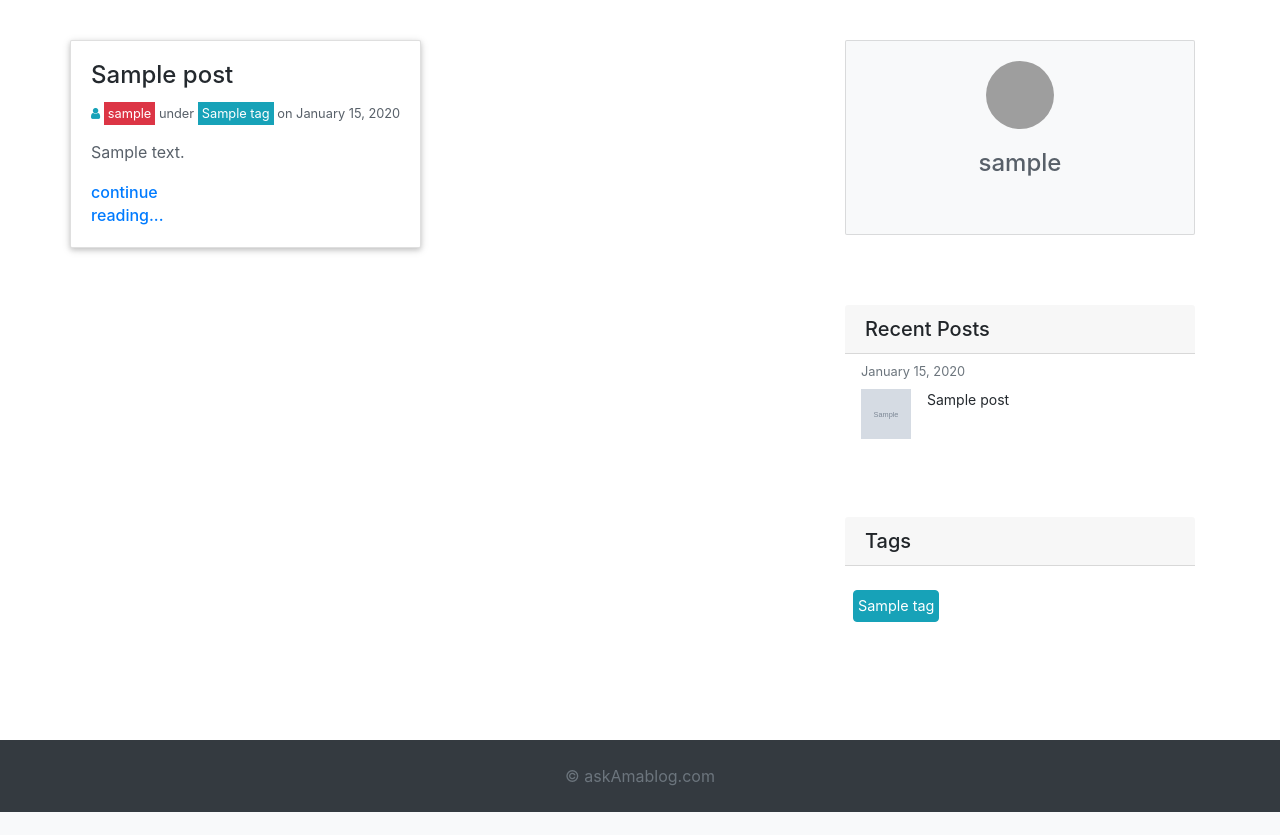
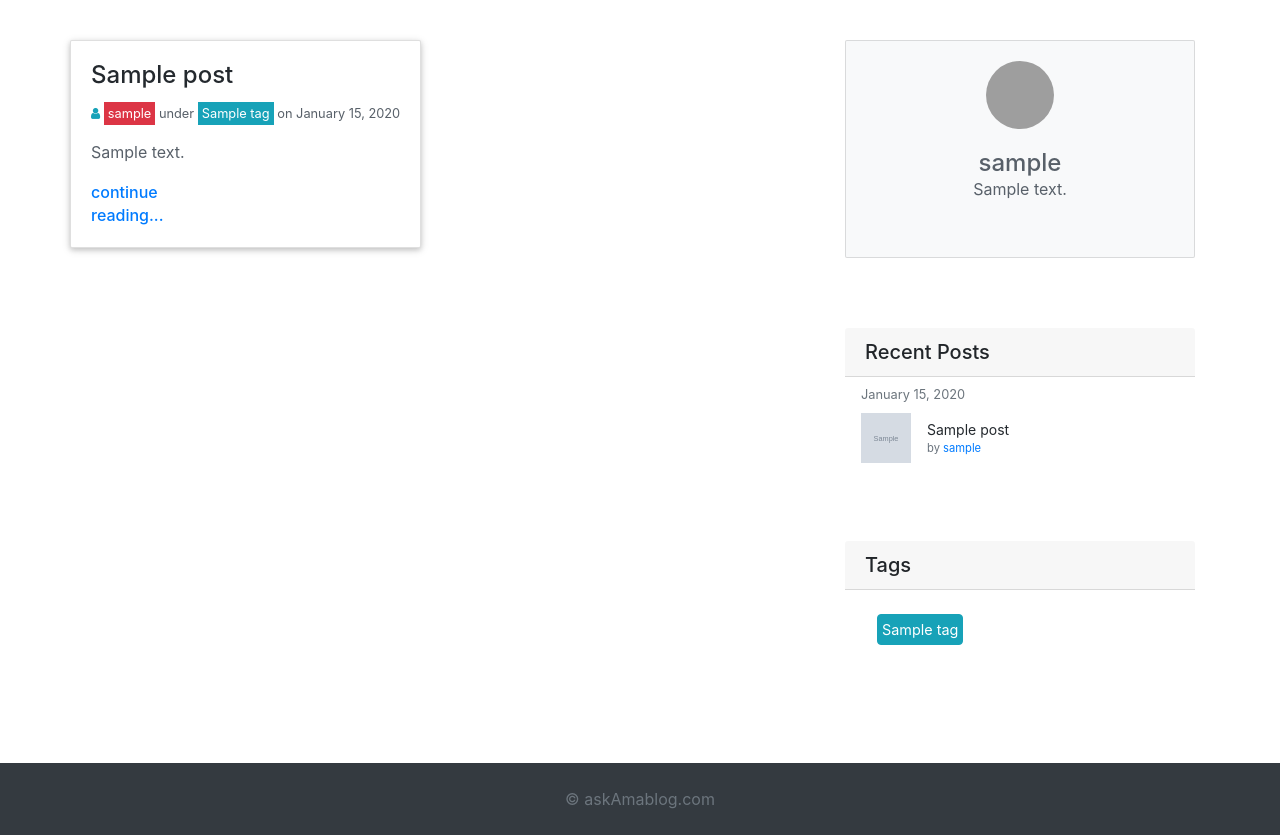
Before and after one commit to Billbern/my-personal-blog, a Flask app: a page that uses personalblog/templates/sidebar.html in a window 1280 px wide. Shown: the part 556-1391 px from the top of the page. Before the commit the page ends 1368 px from the top, so only its background shows below. Run offline with Flask 2, Linux system fonts and the light colour scheme; tables that the repository leaves empty hold one stand-in row (values such as "Sample post"); grey boxes marked "Sample" are stand-in pictures; grey boxes are pictures that could not be loaded.

Commit message:
added author name to recent posts

```diff
--- a/personalblog/templates/sidebar.html
+++ b/personalblog/templates/sidebar.html
@@ -8,7 +8,9 @@
                 <img src="{{ post.author.pic }}" alt="post image" class="img-author">
                 <div class="card-body">
                     <h4 class="card-title my-0">{{ post.author.username }}</h4>
-                    <p></p>
+                    {% if post.author.about_user %}
+                        <p>{{ post.author.about_user }}</p>
+                    {% endif %}
                 </div>
             </div>
         </div>
@@ -26,8 +28,9 @@
             <small class="text-muted ml-3 mb-2">{{ post.posted_on | format_datetime }}</small>
             <div class="media ml-3 mb-2">
                 <img src="{{ post.featured_img }}" alt="post image" class="img-small align-self-center mr-3">
-                <div class="media-body">
+                <div class="media-body my-auto">
                     <p class="my-0"><a href="{{url_for('post', year=post.posted_on.year, month=post.posted_on.month, slug=post.slug)}}">{{ post.title | truncate(45) }}</a></p>
+                    <small class="my-0">by <a href="{{ url_for('author', username=post.author.username ) }}">{{ post.author.username }}</a></small>
                 </div>
             </div>
             {% endfor %}
@@ -36,7 +39,7 @@
 
     <div class="sidebox card-block">
         <h5 class="card-header text-left mb-3">Tags</h5>
-            <ul class="nav nav-pills nav-stacked">
+            <ul class="nav nav-pills nav-stacked px-4">
                 {% for post in sidedata %}
                     <li class="nav-item">
                         <a class="btn btn-info p-1 m-2" href="{{ url_for('category', tag=post.name ) }}">{{ post.name }}</a>
```
